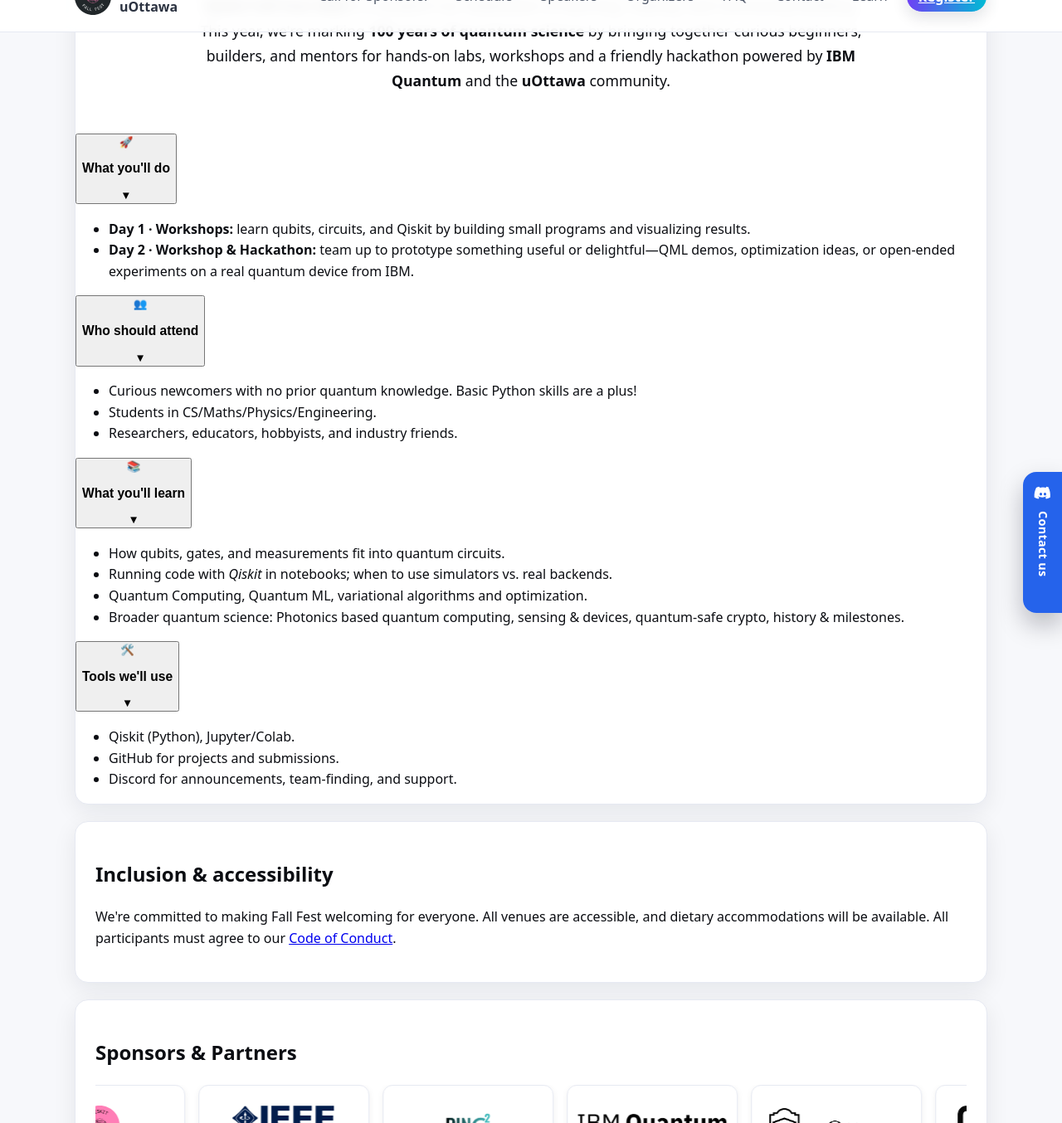
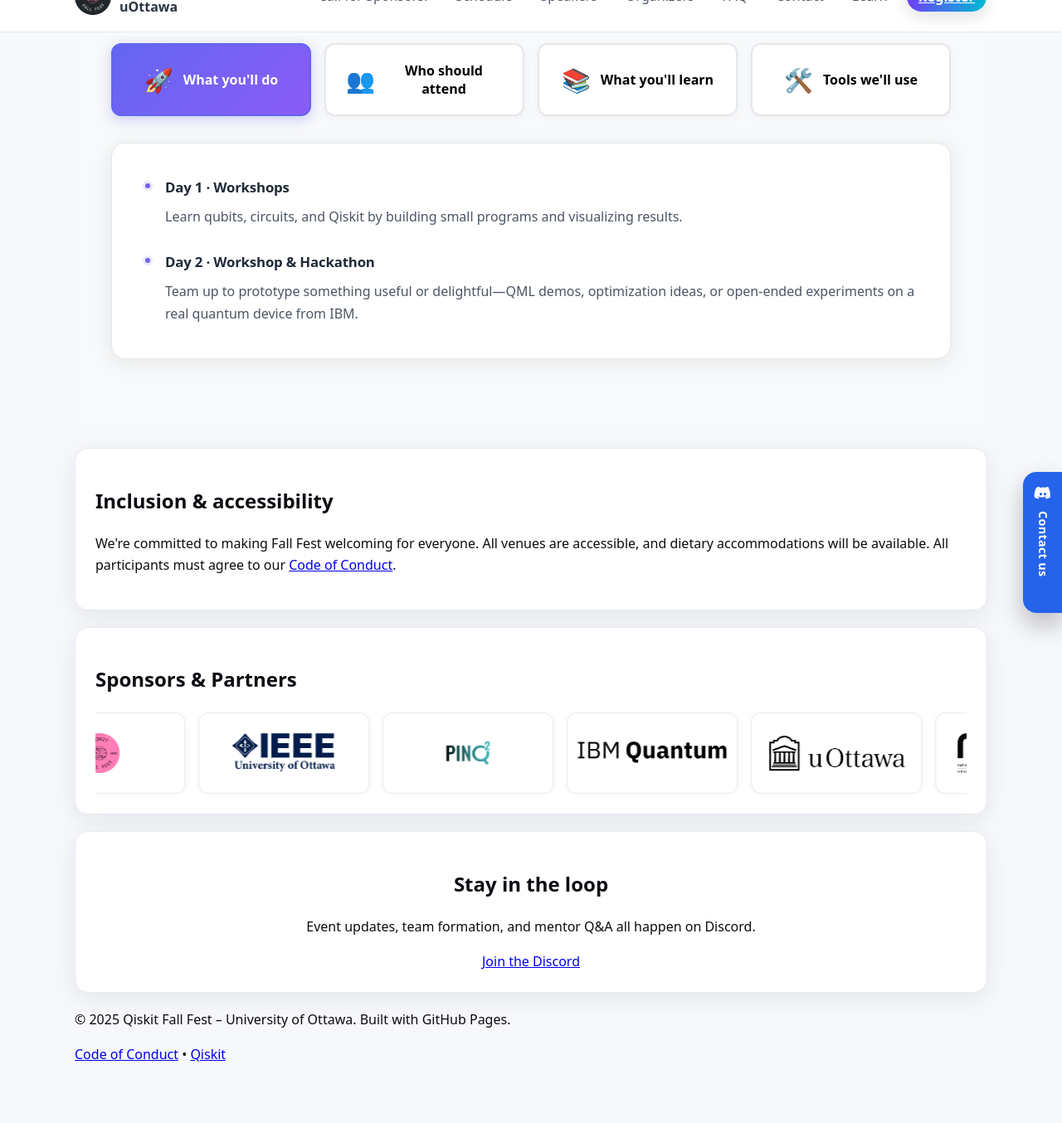
Before and after one commit to utkarshh-singh/fall-fest-2025-website, a Jekyll site: the page built from test.md, in a window 1280 px wide and 1400 px high, scrolled down 1209 px, cut to the strip 46-1400 px from the top of the window. Shown: the whole strip at 83% size. Built offline with Jekyll 4.4.1, drawn with Linux system fonts in a browser that asks for light colours; after the commit the page ends 2555 px from its top, so only the background shows below that; some of the changed text lies outside the part shown.

Commit message:
Update test.md

```diff
--- a/test.md
+++ b/test.md
@@ -17,98 +17,154 @@
 </section>
 
 <main class="container">
-  <section id="about" class="card about-section">
-    <!-- Banner Image -->
-    <div class="banner-wrapper">
+  <!-- SECTION 1: Hero Banner with Image and Text Overlay -->
+  <section class="hero-banner-section">
+    <div class="hero-banner-container">
       <img
         src="{{ '/assets/Full_Illustration.png' | relative_url }}"
         alt="Illustration celebrating quantum ideas and pioneers"
-        class="about-banner"
+        class="hero-background-image"
         loading="eager"
         decoding="async"
       >
-    </div>
 
-    <!-- Intro Text -->
-    <div class="about-intro">
-      <p>
-        <strong>Qiskit Fall Fest 2025</strong> is a student-run celebration of learning,
-        making, and community building. This year, we're marking
-        <strong>100 years of quantum science</strong> by bringing together curious beginners,
-        builders, and mentors for hands-on labs, workshops and a friendly hackathon powered
-        by <strong>IBM Quantum</strong> and the <strong>uOttawa</strong> community.
-      </p>
-    </div>
+      <!-- Gradient overlay for better text readability -->
+      <div class="hero-overlay"></div>
 
-    <!-- Accordion Container -->
-    <div class="accordion-container">
+      <!-- Text content on the image -->
+      <div class="hero-content">
+        <div class="hero-primary-text">
+          <h1>Learn. Build. Celebrate Quantum.</h1>
+          <p class="hero-description">
+            Join a two-day festival of beginner-friendly workshops and a collaborative hackathon celebrating 100 years of quantum science — powered by IBM Quantum and the uOttawa community.
+          </p>
+          <div class="hero-meta">
+            <span class="meta-pill">Nov 1–2, 2025</span>
+            <span class="meta-pill">University of Ottawa</span>
+            <span class="meta-pill">Free • Open to all</span>
+          </div>
+        </div>
 
-      <!-- Accordion Item 1 -->
-      <div class="accordion-item">
-        <button class="accordion-header" data-accordion="accordion1">
-          <span class="accordion-icon">🚀</span>
-          <h3 class="accordion-title">What you'll do</h3>
-          <span class="accordion-toggle">▼</span>
-        </button>
-        <div id="accordion1" class="accordion-body">
-          <ul class="keypoints">
-            <li><strong>Day 1 · Workshops:</strong> learn qubits, circuits, and Qiskit by building small programs and visualizing results.</li>
-            <li><strong>Day 2 · Workshop & Hackathon:</strong> team up to prototype something useful or delightful—QML demos, optimization ideas, or open-ended experiments on a real quantum device from IBM.</li>
-          </ul>
+        <div class="hero-secondary-text">
+          <p>
+            <strong>Qiskit Fall Fest 2025</strong> is a student-run celebration of learning, making, and community building. This year, we're marking <strong>100 years of quantum science</strong> by bringing together curious beginners, builders, and mentors for hands-on labs, workshops and a friendly hackathon powered by <strong>IBM Quantum</strong> and the <strong>uOttawa</strong> community.
+          </p>
         </div>
       </div>
+    </div>
+  </section>
 
-      <!-- Accordion Item 2 -->
-      <div class="accordion-item">
-        <button class="accordion-header" data-accordion="accordion2">
-          <span class="accordion-icon">👥</span>
-          <h3 class="accordion-title">Who should attend</h3>
-          <span class="accordion-toggle">▼</span>
+  <!-- SECTION 2: Interactive Content Cards -->
+  <section id="about" class="content-cards-section">
+    <div class="container">
+
+      <!-- Tab Navigation -->
+      <div class="card-tabs">
+        <button class="card-tab-btn active" data-card="card1">
+          <span class="tab-icon">🚀</span>
+          <span class="tab-text">What you'll do</span>
         </button>
-        <div id="accordion2" class="accordion-body">
-          <ul class="keypoints">
-            <li>Curious newcomers with no prior quantum knowledge. Basic Python skills are a plus!</li>
-            <li>Students in CS/Maths/Physics/Engineering.</li>
-            <li>Researchers, educators, hobbyists, and industry friends.</li>
-          </ul>
-        </div>
+        <button class="card-tab-btn" data-card="card2">
+          <span class="tab-icon">👥</span>
+          <span class="tab-text">Who should attend</span>
+        </button>
+        <button class="card-tab-btn" data-card="card3">
+          <span class="tab-icon">📚</span>
+          <span class="tab-text">What you'll learn</span>
+        </button>
+        <button class="card-tab-btn" data-card="card4">
+          <span class="tab-icon">🛠️</span>
+          <span class="tab-text">Tools we'll use</span>
+        </button>
       </div>
 
-      <!-- Accordion Item 3 -->
-      <div class="accordion-item">
-        <button class="accordion-header" data-accordion="accordion3">
-          <span class="accordion-icon">📚</span>
-          <h3 class="accordion-title">What you'll learn</h3>
-          <span class="accordion-toggle">▼</span>
-        </button>
-        <div id="accordion3" class="accordion-body">
-          <ul class="keypoints">
-            <li>How qubits, gates, and measurements fit into quantum circuits.</li>
-            <li>Running code with <em>Qiskit</em> in notebooks; when to use simulators vs. real backends.</li>
-            <li>Quantum Computing, Quantum ML, variational algorithms and optimization.</li>
-            <li>Broader quantum science: Photonics based quantum computing, sensing & devices, quantum-safe crypto, history & milestones.</li>
-          </ul>
+      <!-- Card Content Areas -->
+      <div class="cards-content">
+
+        <!-- Card 1: What you'll do -->
+        <div id="card1" class="content-card active">
+          <div class="card-inner">
+            <ul class="styled-list">
+              <li>
+                <span class="list-marker">Day 1 · Workshops</span>
+                <p>Learn qubits, circuits, and Qiskit by building small programs and visualizing results.</p>
+              </li>
+              <li>
+                <span class="list-marker">Day 2 · Workshop & Hackathon</span>
+                <p>Team up to prototype something useful or delightful—QML demos, optimization ideas, or open-ended experiments on a real quantum device from IBM.</p>
+              </li>
+            </ul>
+          </div>
         </div>
+
+        <!-- Card 2: Who should attend -->
+        <div id="card2" class="content-card">
+          <div class="card-inner">
+            <ul class="styled-list">
+              <li>
+                <span class="list-marker">Curious newcomers</span>
+                <p>No prior quantum knowledge needed. Basic Python skills are a plus!</p>
+              </li>
+              <li>
+                <span class="list-marker">Students</span>
+                <p>In CS, Maths, Physics, Engineering, or related fields.</p>
+              </li>
+              <li>
+                <span class="list-marker">Professionals & Enthusiasts</span>
+                <p>Researchers, educators, hobbyists, and industry friends welcome.</p>
+              </li>
+            </ul>
+          </div>
+        </div>
+
+        <!-- Card 3: What you'll learn -->
+        <div id="card3" class="content-card">
+          <div class="card-inner">
+            <ul class="styled-list">
+              <li>
+                <span class="list-marker">Quantum Fundamentals</span>
+                <p>How qubits, gates, and measurements fit into quantum circuits.</p>
+              </li>
+              <li>
+                <span class="list-marker">Qiskit Programming</span>
+                <p>Running code in notebooks; when to use simulators vs. real backends.</p>
+              </li>
+              <li>
+                <span class="list-marker">Advanced Topics</span>
+                <p>Quantum Computing, Quantum ML, variational algorithms and optimization.</p>
+              </li>
+              <li>
+                <span class="list-marker">Broader Quantum Science</span>
+                <p>Photonics-based quantum computing, sensing & devices, quantum-safe crypto, history & milestones.</p>
+              </li>
+            </ul>
+          </div>
+        </div>
+
+        <!-- Card 4: Tools we'll use -->
+        <div id="card4" class="content-card">
+          <div class="card-inner">
+            <ul class="styled-list">
+              <li>
+                <span class="list-marker">Qiskit</span>
+                <p>Python-based quantum computing framework with Jupyter/Colab support.</p>
+              </li>
+              <li>
+                <span class="list-marker">GitHub</span>
+                <p>For project collaboration, version control, and final submissions.</p>
+              </li>
+              <li>
+                <span class="list-marker">Discord</span>
+                <p>Real-time announcements, team formation, mentor support, and community chat.</p>
+              </li>
+            </ul>
+          </div>
+        </div>
+
       </div>
-
-      <!-- Accordion Item 4 -->
-      <div class="accordion-item">
-        <button class="accordion-header" data-accordion="accordion4">
-          <span class="accordion-icon">🛠️</span>
-          <h3 class="accordion-title">Tools we'll use</h3>
-          <span class="accordion-toggle">▼</span>
-        </button>
-        <div id="accordion4" class="accordion-body">
-          <ul class="keypoints">
-            <li>Qiskit (Python), Jupyter/Colab.</li>
-            <li>GitHub for projects and submissions.</li>
-            <li>Discord for announcements, team-finding, and support.</li>
-          </ul>
-        </div>
-      </div>
-
     </div>
   </section>
+
 
 
 
```
